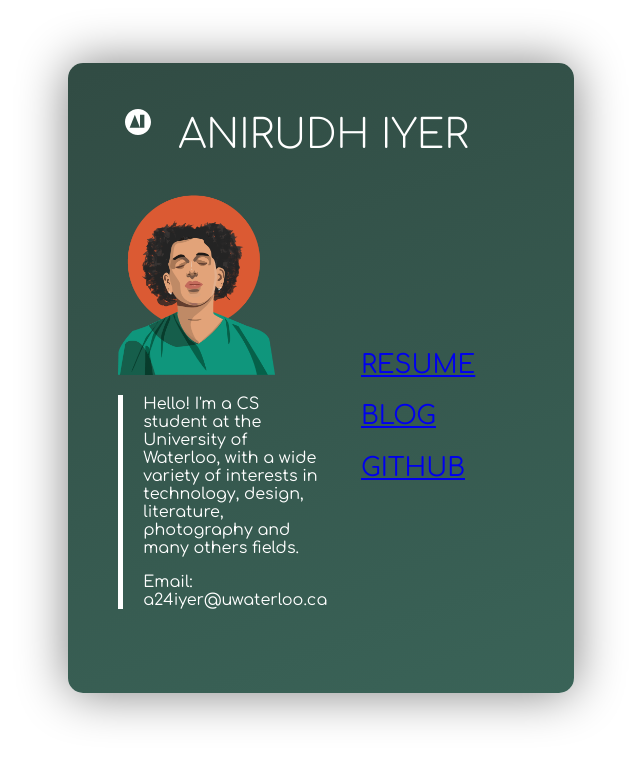
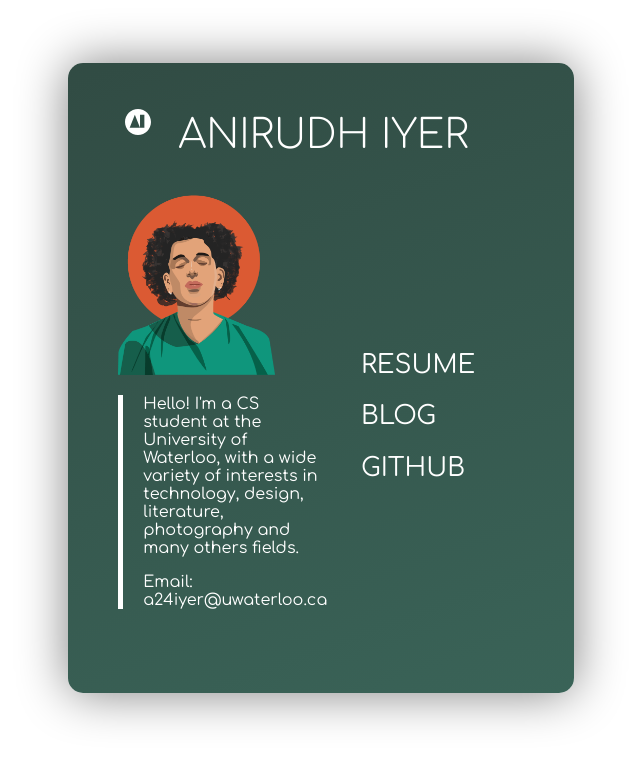
Before and after one commit to anirudhi/anirudhi.github.io, a Jekyll site: the page index.html, which Jekyll copies as it is, in a window 1280 px wide. Shown: the top 763 px of the page, without its empty margins (319-959 px from the left). Built offline with Jekyll 4.4.1, drawn with Linux system fonts in a browser that asks for light colours.

Commit message:
fixed link css

```diff
--- a/css/styles.css
+++ b/css/styles.css
@@ -29,7 +29,7 @@ h1 {
 
 .container {
     width: 40%;
-    height: 30%;
+    /* height: 30%; */
     margin: 7vh auto 0 auto;
     box-shadow: grey 0 0 50px;
     border-radius: 15px;
@@ -88,6 +88,11 @@ h1 {
     -webkit-animation: Gride 5s ease infinite;
     -moz-animation: Gride 5s ease infinite;
     animation: Gride 5s ease infinite;
+}
+
+a {
+    text-decoration: none;
+    color: white;
 }
 
 a.left
```
